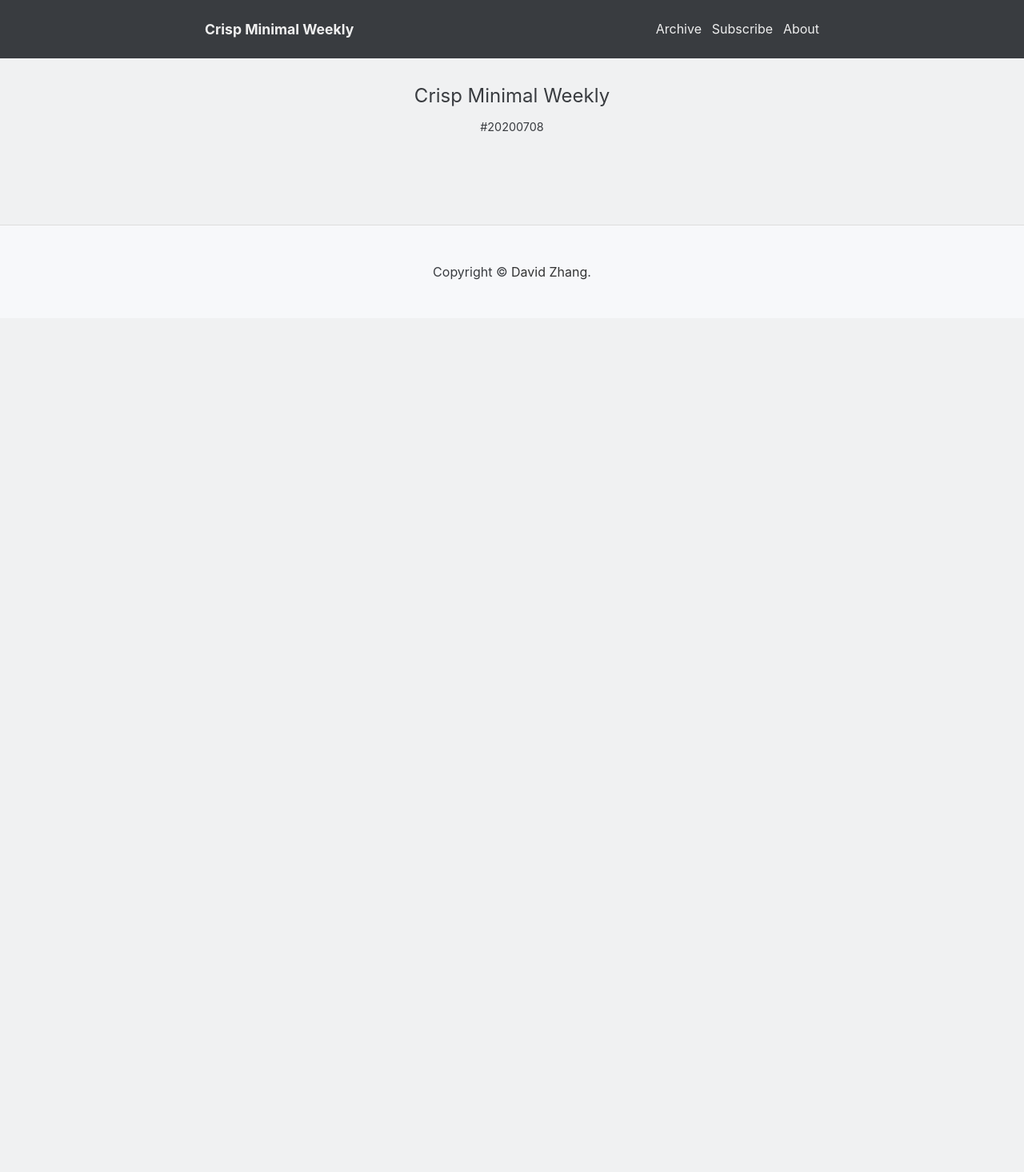
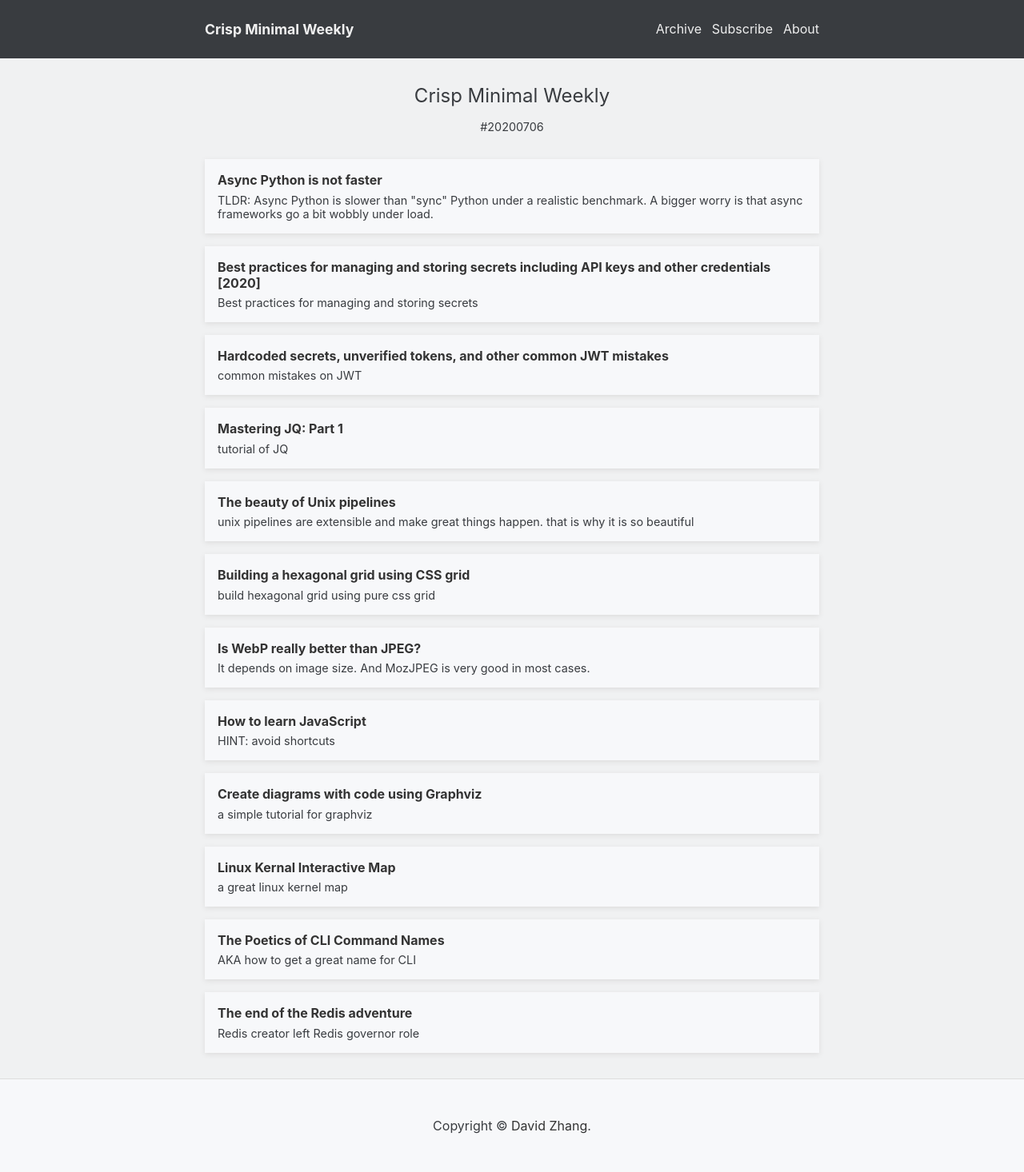
Before and after one commit to crispgm/weekly, a Jekyll site: the page built from _posts/2020-07-06-weekly.md, in a window 1280 px wide. Shown: the whole page at 80% size. Built offline with Jekyll 4.4.1, drawn with Linux system fonts in a browser that asks for light colours; before the commit the page ends 900 px from its top, so only the background shows below that.

Commit message:
fix: unquote double quotation marks

```diff
--- a/_posts/2020-07-06-weekly.md
+++ b/_posts/2020-07-06-weekly.md
@@ -2,10 +2,10 @@
 articles:
   - title:    "Async Python is not faster"
     link:     "http://calpaterson.com/async-python-is-not-faster.html"
-    comment:  "TLDR: Async Python is slower than "sync" Python under a realistic benchmark. A bigger worry is that async frameworks go a bit wobbly under load."
+    comment:  "TLDR: Async Python is slower than \"sync\" Python under a realistic benchmark. A bigger worry is that async frameworks go a bit wobbly under load."
   - title:    "Best practices for managing and storing secrets including API keys and other credentials [2020]"
     link:     "https://blog.gitguardian.com/secrets-api-management/"
-    comment:  ""
+    comment:  "Best practices for managing and storing secrets"
   - title:    "Hardcoded secrets, unverified tokens, and other common JWT mistakes"
     link:     "https://r2c.dev/blog/2020/hardcoded-secrets-unverified-tokens-and-other-common-jwt-mistakes/"
     comment:  "common mistakes on JWT"
```
